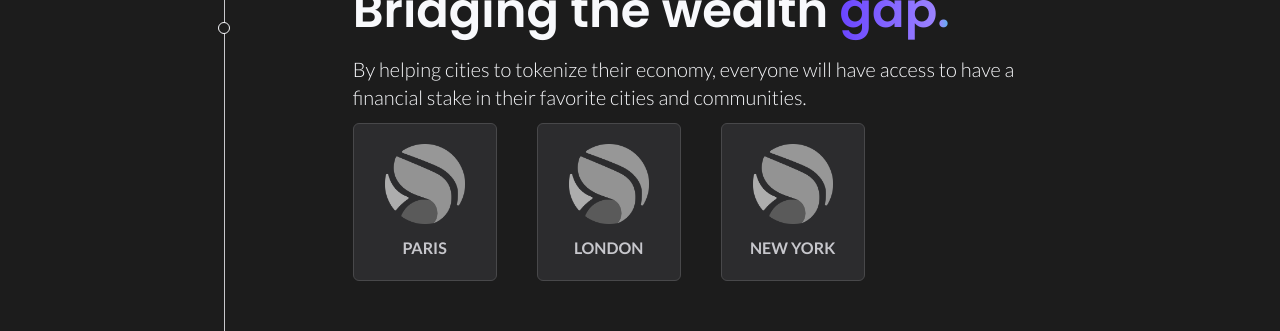
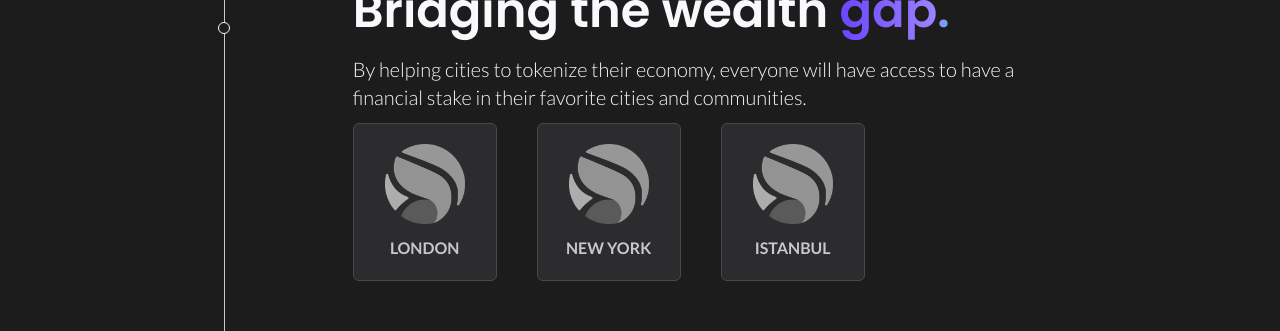
Before and after one commit to UnitCode-org/unit-cities, a Next.js app: page / in a window 1280 px wide. Shown: the part 2500-2831 px from the top of the page. Built offline with nearby package versions, Linux system fonts and the light colour scheme.

Commit message:
fix: remove citytokenssub variable

```diff
--- a/src/app/components/OurMission.tsx
+++ b/src/app/components/OurMission.tsx
@@ -2,7 +2,7 @@
 import { motion } from "framer-motion";
 import Image from "next/image";
 
-import { cityTokensSub } from "@/constant/CityToken";
+import { cityTokens } from "@/constant/CityToken";
 
 function OurMission() {
   return (
@@ -80,7 +80,7 @@ function OurMission() {
             communities.
           </p>
           <div className="hidden items-center gap-x-5 md:flex">
-            {cityTokensSub.map((cityToken) => (
+            {cityTokens.slice(0, 3).map((cityToken) => (
               <div
                 key={cityToken.name}
                 className="mr-5 flex min-h-36 min-w-36 flex-col items-center justify-center gap-y-3 rounded-md border border-unit-black-60 bg-unit-black-90 px-3 py-5"
--- a/src/constant/CityToken.ts
+++ b/src/constant/CityToken.ts
@@ -73,18 +73,3 @@ export const cityTokens: CityToken[] = [
     image: "/images/angels.png",
   },
 ];
-
-export const cityTokensSub: CityToken[] = [
-  {
-    name: "Paris",
-    image: "/images/angels.png",
-  },
-  {
-    name: "London",
-    image: "/images/angels.png",
-  },
-  {
-    name: "New York",
-    image: "/images/angels.png",
-  },
-];
```
